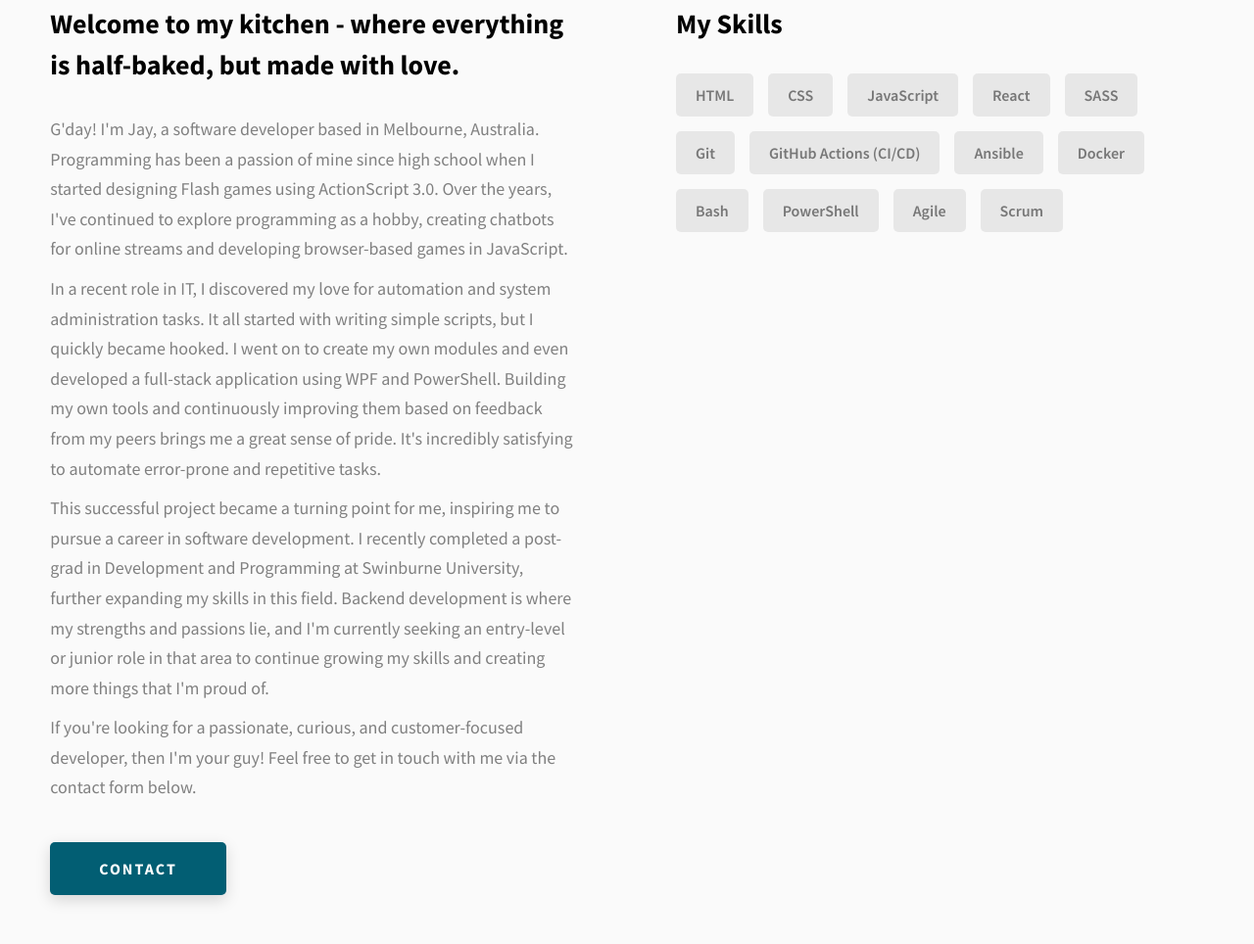
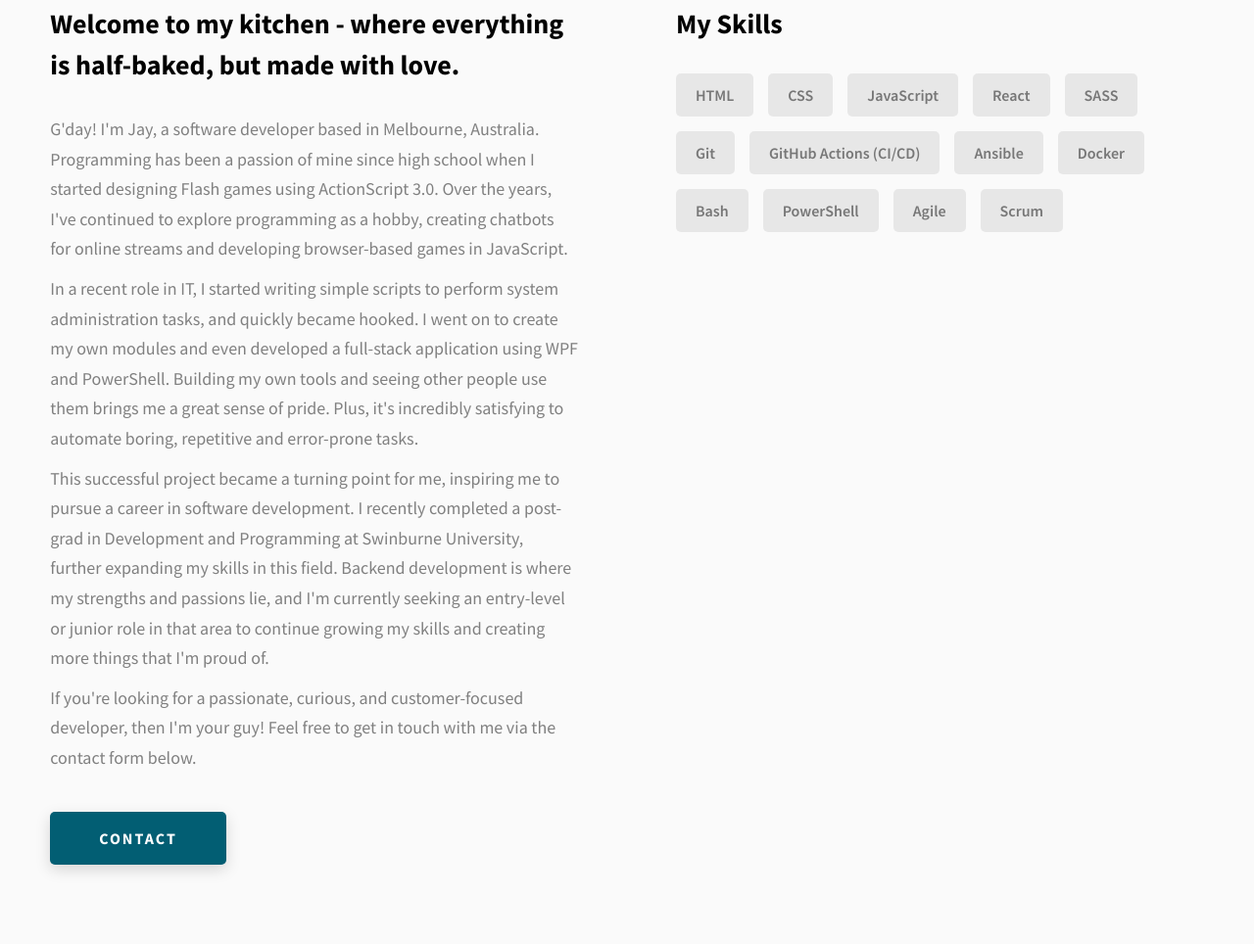
Before and after one commit to jaythomason-projects/Portfolio, a website: page index.html in a window 1280 px wide. Shown: the part 1166-2130 px from the top of the page at 98% size. Drawn offline with Linux system fonts and the light colour scheme.

Commit message:
Updated about section

```diff
--- a/index.html
+++ b/index.html
@@ -151,9 +151,9 @@
                 Over the years, I've continued to explore programming as a hobby, creating chatbots for online streams and developing browser-based games in JavaScript.
               </p>
               <p class="about__content-details-para">
-                In a recent role in IT, I discovered my love for automation and system administration tasks. It all started with writing simple scripts, but I quickly became hooked.
+                In a recent role in IT, I started writing simple scripts to perform system administration tasks, and quickly became hooked.
                 I went on to create my own modules and even developed a full-stack application using WPF and PowerShell.
-                Building my own tools and continuously improving them based on feedback from my peers brings me a great sense of pride. It's incredibly satisfying to automate error-prone and repetitive tasks.
+                Building my own tools and seeing other people use them brings me a great sense of pride. Plus, it's incredibly satisfying to automate boring, repetitive and error-prone tasks.
               </p>
               <p class="about__content-details-para">
                 This successful project became a turning point for me, inspiring me to pursue a career in software development.
```
